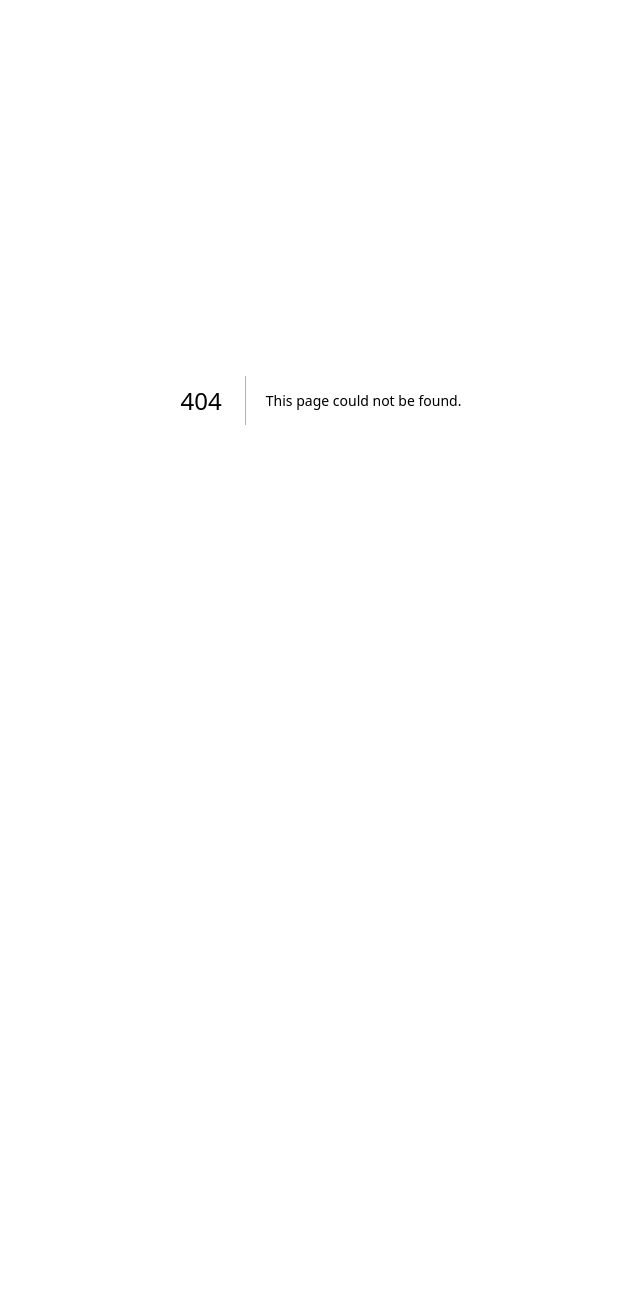
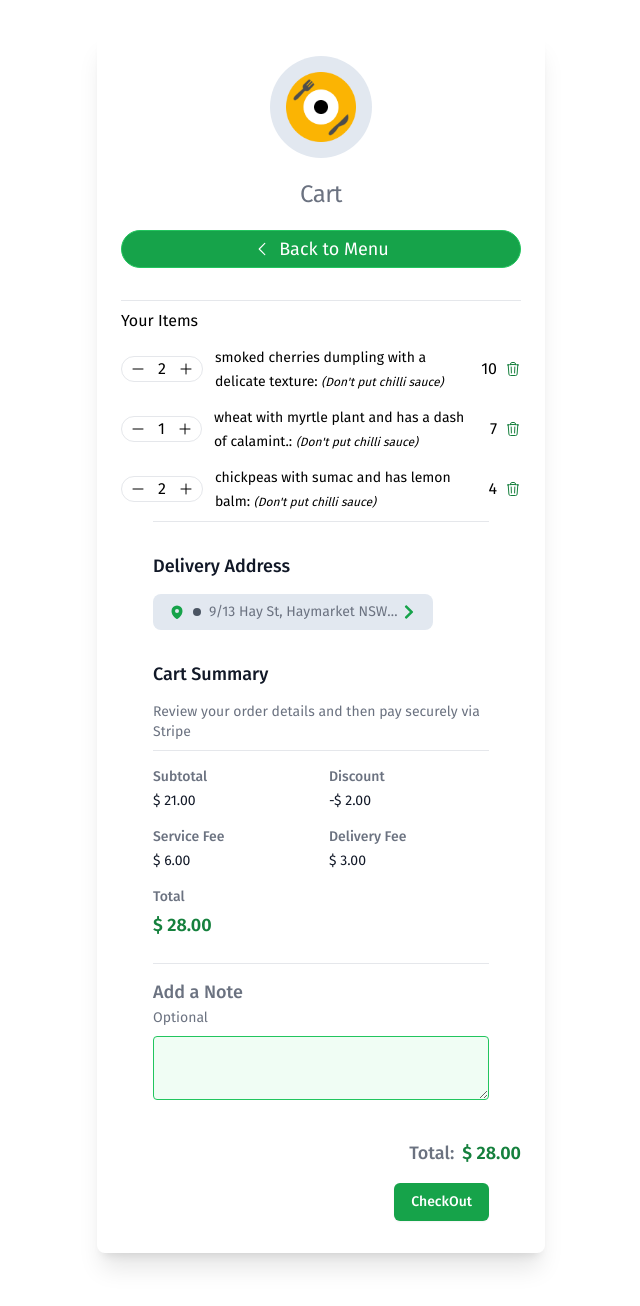
Before and after one commit to OthyTenk/nwh, a Next.js app: page /cart in a window 1280 px wide. Before the commit this address had no page. Shown: the top 1306 px of the page, without its empty margins (319-959 px from the left). Before the commit the page ends 800 px from the top, so only its background shows below. Built offline with nearby package versions, Linux system fonts and the light colour scheme; a web font is replaced by a local one.

Commit message:
feat: adds cart page

```diff
--- /dev/null
+++ b/app/cart/CartList.tsx
@@ -0,0 +1,39 @@
+"use client";
+
+import { CartData } from "@/data/cart-data";
+import { HiOutlineMinus, HiOutlinePlus, HiOutlineTrash } from "react-icons/hi2";
+
+const CartList = () => {
+  return (
+    <div className="">
+      <p>Your Items</p>
+
+      {CartData?.map((item) => (
+        <div className="flex justify-between items-center mt-3" key={item.id}>
+          <div className="flex space-x-3 border rounded-full px-2 ">
+            <button>
+              <HiOutlineMinus />
+            </button>
+            <p> {item.quantity}</p>
+            <button>
+              <HiOutlinePlus />
+            </button>
+          </div>
+          <div className="px-3">
+            <p>
+              {" "}
+              <span className="text-sm">{item.shortDescr}: </span>{" "}
+              <span className="text-xs italic">({item.instructions}) </span>{" "}
+            </p>
+          </div>
+          <div className="flex items-center space-x-2">
+            <p>{item.price} </p>
+            <HiOutlineTrash className="cursor-pointer text-green-700" />
+          </div>
+        </div>
+      ))}
+    </div>
+  );
+};
+
+export default CartList;
--- /dev/null
+++ b/app/cart/CartSummary.tsx
@@ -0,0 +1,137 @@
+"use client";
+
+import { useState } from "react";
+
+import LocationBtn from "../components/common/LocationButton";
+import CartList from "./CartList";
+
+const CartSummary = () => {
+  const [subTotal, setSubTotal] = useState(21);
+
+  const [note, setNote] = useState("");
+
+  const serviceFee = 6;
+  const deliveryFee = 3;
+  const discount = 2;
+  const fees = serviceFee + deliveryFee;
+  const total = fees + (subTotal - discount);
+
+  return (
+    <>
+      <div className=" border-gray-200 py-2">
+        <>
+          <CartList />
+          <div className="px-4 sm:px-6 lg:px-8 mt-2">
+            <div className="border-t border-gray-200 py-4">
+              <h2 className="text-lg leading-6 my-4 font-medium text-gray-900">
+                Delivery Address
+              </h2>
+              <div>
+                <LocationBtn />
+              </div>
+            </div>
+          </div>
+          <div>
+            <div className="px-4 sm:px-6 lg:px-8 mt-2">
+              <h2 className="text-lg leading-6 my-4 font-medium text-gray-900">
+                Cart Summary
+              </h2>
+              <p className="mt-1 max-w-2xl text-sm text-gray-500">
+                Review your order details and then pay securely via Stripe
+              </p>
+            </div>
+
+            <div className="px-4 sm:px-6 lg:px-8 mt-2">
+              <div className="border-t border-gray-200 py-4">
+                <dl className="grid grid-cols-2 gap-x-4 gap-y-4 ">
+                  <div className="">
+                    <dt className="text-sm font-medium text-gray-500">
+                      Subtotal
+                    </dt>
+                    <dd className="mt-1 text-sm text-gray-900">
+                      $ {subTotal.toFixed(2)}
+                    </dd>
+                  </div>
+                  <div className="">
+                    <dt className="text-sm font-medium text-gray-500">
+                      Discount
+                    </dt>
+                    <dd className="mt-1 text-sm text-gray-900">
+                      -$ {discount.toFixed(2)}
+                    </dd>
+                  </div>
+                  <div className="">
+                    <dt className="text-sm font-medium text-gray-500">
+                      Service Fee
+                    </dt>
+                    <dd className="mt-1 text-sm text-gray-900">
+                      $ {serviceFee.toFixed(2)}
+                    </dd>
+                  </div>
+                  <div className="">
+                    <dt className="text-sm font-medium text-gray-500">
+                      Delivery Fee
+                    </dt>
+                    <dd className="mt-1 text-sm text-gray-900">
+                      $ {deliveryFee.toFixed(2)}
+                    </dd>
+                  </div>
+                  <div className="">
+                    <dt className="text-sm font-medium text-gray-500">Total</dt>
+                    <dd className="mt-1 text-lg font-semibold text-green-700">
+                      $ {total.toFixed(2)}
+                    </dd>
+                  </div>
+                </dl>
+              </div>
+            </div>
+
+            <div className="px-4 sm:px-6 lg:px-8 mt-2">
+              <div className="border-t border-gray-200 py-4">
+                <h2 className="text-lg leading-6 font-medium text-gray-500">
+                  Add a Note
+                </h2>
+                <p className="mt-1 max-w-2xl text-sm text-gray-500">Optional</p>
+                <div className="mt-2">
+                  <textarea
+                    id="note"
+                    name="note"
+                    rows={3}
+                    className="w-full h-16 rounded bg-green-50 border border-green-500 focus:border-green-500  focus:outline-none focus-visible:ring-green-500"
+                    onChange={(e) => setNote(e.target.value)}
+                  />
+                </div>
+              </div>
+            </div>
+          </div>
+        </>
+
+        <>
+          <div className="sm:col-span-1 my-4">
+            <div className="flex items-center justify-end">
+              <dt className="pr-1 text-lg font-medium text-gray-500">Total:</dt>
+              <dd className="pl-1 text-lg font-semibold text-green-700">
+                $ {total.toFixed(2)}
+              </dd>
+            </div>
+          </div>
+
+          <div className="px-4 sm:px-6 lg:px-8 mt-2">
+            <div className="flex justify-end">
+              <button
+                className=" py-2 px-4
+              border border-transparent shadow-sm text-sm font-medium rounded-md
+               text-white bg-green-600 hover:bg-green-700 focus:outline-none
+               focus:ring-2 focus:ring-offset-2 focus:ring-green-500"
+              >
+                CheckOut
+              </button>
+            </div>
+          </div>
+        </>
+      </div>
+    </>
+  );
+};
+
+export default CartSummary;
--- /dev/null
+++ b/app/cart/CartTopSection.tsx
@@ -0,0 +1,36 @@
+import Link from "next/link";
+import Image from "next/image";
+import { HiOutlineChevronLeft } from "react-icons/hi2";
+import { FC } from "react";
+
+const CartTopSection: FC = () => {
+  return (
+    <div>
+      <Link href={"/"} className="flex  justify-center">
+        <button className="bg-slate-200 p-4 rounded-full hover:bg-green-200">
+          <Image
+            src="/img/logo.png"
+            alt="logo"
+            width={70}
+            height={70}
+            className="mx-auto   "
+          />
+        </button>
+      </Link>
+
+      <h1 className="text-xl text-center my-5  leading-tight tracking-tight text-gray-500 md:text-2xl ">
+        Cart
+      </h1>
+      <div className="mb-8">
+        <Link
+          href="/"
+          className="flex items-center justify-center bg-green-600 text-lg   px-4 py-1 text-white  border border-green-500 space-x-2 rounded-full hover:text-green-700 hover:bg-green-200  "
+        >
+          <HiOutlineChevronLeft /> <span>Back to Menu</span>{" "}
+        </Link>
+      </div>
+    </div>
+  );
+};
+
+export default CartTopSection;
--- /dev/null
+++ b/app/cart/page.tsx
@@ -0,0 +1,24 @@
+import FooterMobile from "../components/common/FooterMobile";
+import CartSummary from "./CartSummary";
+import CartTopSection from "./CartTopSection";
+
+export const metadata = {
+  title: "Cart",
+  description: "...choose the best",
+};
+export default function Cart() {
+  return (
+    <>
+      <div className="flex flex-col items-center justify-center   py-8 px-6 mb-24">
+        <div className="w-full  rounded-lg shadow-xl sm:max-w-md   p-6">
+          <CartTopSection />
+
+          <div className="flex flex-col space-y-4 border-t">
+            <CartSummary />
+          </div>
+        </div>
+      </div>
+      <FooterMobile />
+    </>
+  );
+}
```
